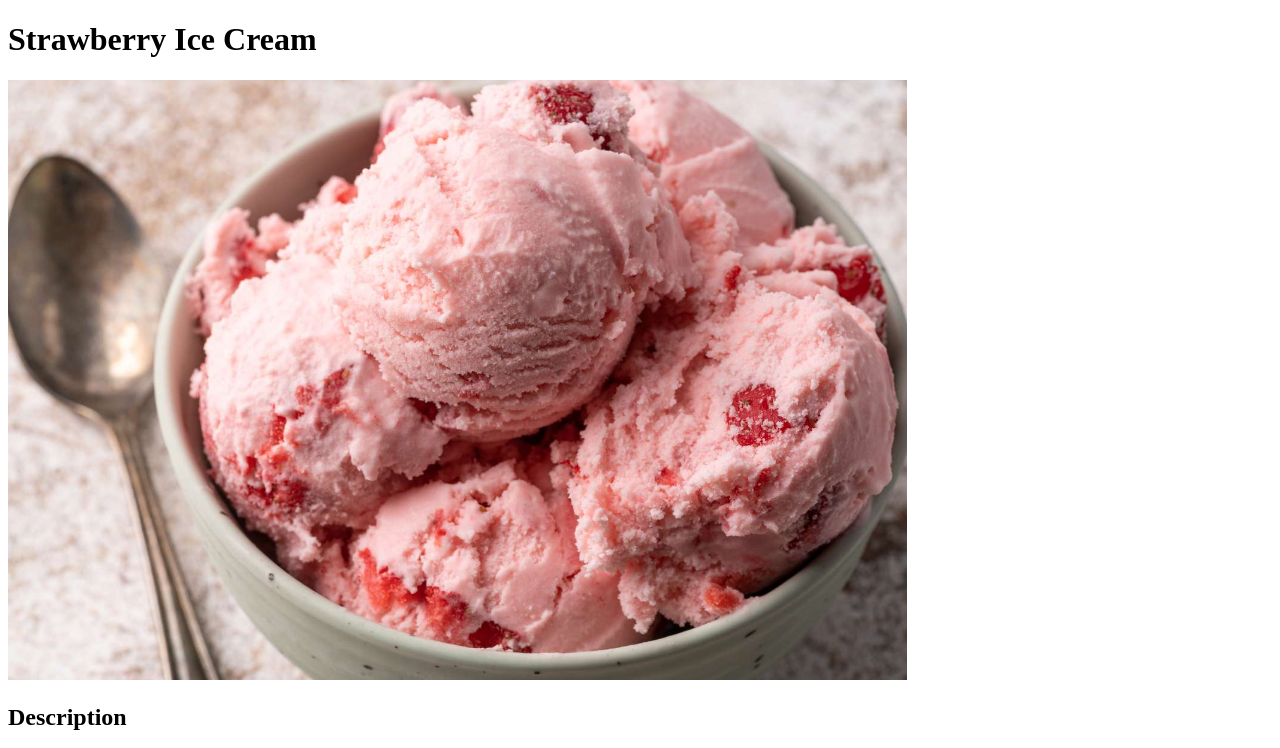
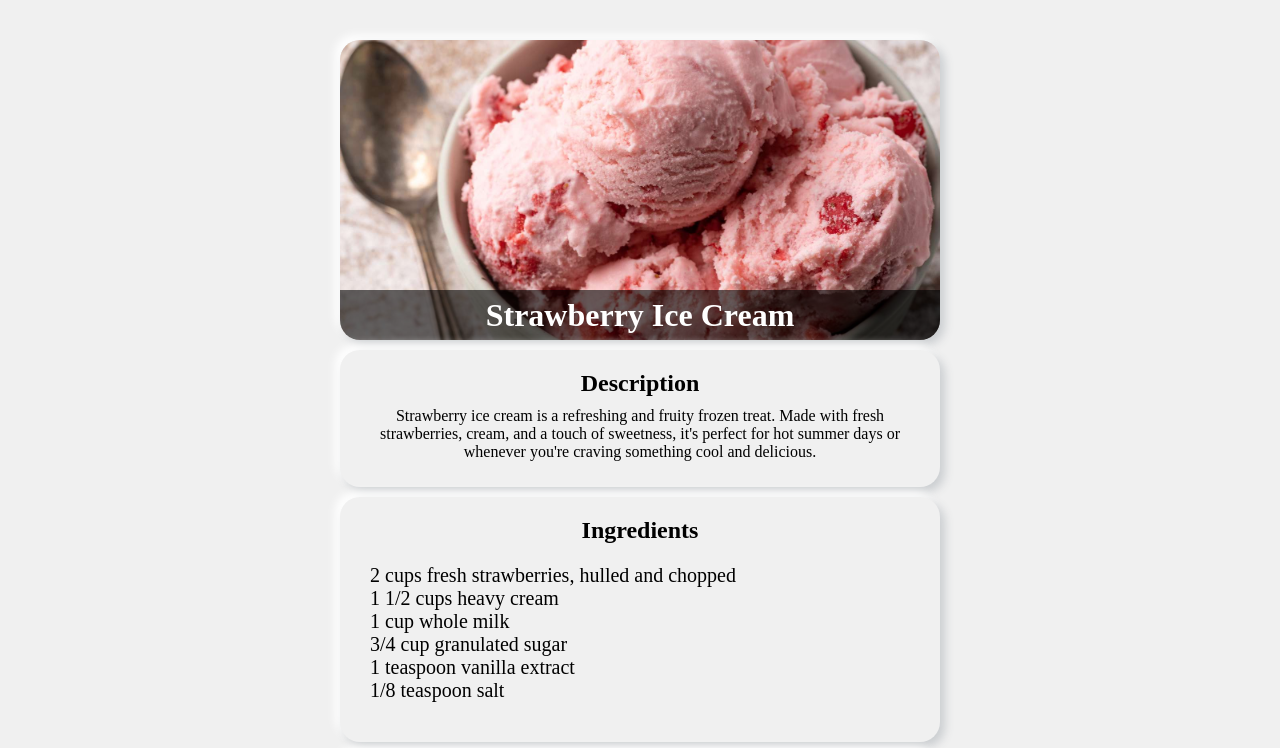
Before and after one commit to BrunoLadiv/1-simple-recipes, a plain HTML site: page recipes/strawberry-ice-cream.html in a window 1280 px wide. Shown: the top 748 px of the page. Drawn offline with Linux system fonts and the light colour scheme.

Commit message:
added css

```diff
--- a/recipes/strawberry-ice-cream.html
+++ b/recipes/strawberry-ice-cream.html
@@ -2,24 +2,35 @@
 <html>
   <head>
     <title>Strawberry Ice Cream Recipe</title>
+    <link
+      rel="stylesheet"
+      href="../styles.css"
+    />
   </head>
   <body>
-    <h1>Strawberry Ice Cream</h1>
+    <div class="neumorphic-box">
       <img
         src="./strawberry-ice-cream-10-0b3e120e7d6f4df1be3c57c17699eb2c.jpg"
         alt="Finished Strawberry Ice Cream"
-      height="600px"
+        class="header-img"
       />
 
-    <h2>Description</h2>
+      <div class="food-title">
+        <h1>Strawberry Ice Cream</h1>
+      </div>
+    </div>
+    <div class="neumorphic-box">
+      <h2 style="margin-bottom: 10px">Description</h2>
       <p>
         Strawberry ice cream is a refreshing and fruity frozen treat. Made with
-      fresh strawberries, cream, and a touch of sweetness, it's perfect for hot
-      summer days or whenever you're craving something cool and delicious.
+        fresh strawberries, cream, and a touch of sweetness, it's perfect for
+        hot summer days or whenever you're craving something cool and delicious.
       </p>
-
+    </div>
+    <div class="neumorphic-box">
       <h2>Ingredients</h2>
-    <ul>
+      <div class="steps">
+        <ul class="ingredients">
           <li>2 cups fresh strawberries, hulled and chopped</li>
           <li>1 1/2 cups heavy cream</li>
           <li>1 cup whole milk</li>
@@ -27,34 +38,39 @@
           <li>1 teaspoon vanilla extract</li>
           <li>1/8 teaspoon salt</li>
         </ul>
-
+      </div>
+    </div>
+    <div class="neumorphic-box">
       <h2>Steps</h2>
-    <ol>
+      <div class="steps">
+        <ul>
           <li>
             Step 1: In a blender or food processor, puree the strawberries until
             smooth. Set aside.
           </li>
           <li>
-        Step 2: In a mixing bowl, whisk together the heavy cream, whole milk,
-        granulated sugar, vanilla extract, and salt until the sugar has
-        dissolved.
+            Step 2: In a mixing bowl, whisk together the heavy cream, whole
+            milk, granulated sugar, vanilla extract, and salt until the sugar
+            has dissolved.
           </li>
           <li>Step 3: Stir in the strawberry puree until well combined.</li>
           <li>
-        Step 4: Cover the mixture and refrigerate for at least 2 hours, or until
-        thoroughly chilled.
+            Step 4: Cover the mixture and refrigerate for at least 2 hours, or
+            until thoroughly chilled.
           </li>
           <li>
-        Step 5: Once chilled, pour the mixture into an ice cream maker and churn
-        according to the manufacturer's instructions.
+            Step 5: Once chilled, pour the mixture into an ice cream maker and
+            churn according to the manufacturer's instructions.
           </li>
           <li>
-        Step 6: Transfer the churned ice cream to a lidded container and freeze
-        for an additional 2 to 4 hours, or until firm.
+            Step 6: Transfer the churned ice cream to a lidded container and
+            freeze for an additional 2 to 4 hours, or until firm.
           </li>
           <li>
             Step 7: Serve the strawberry ice cream in bowls or cones, and enjoy!
           </li>
-    </ol>
+        </ul>
+      </div>
+    </div>
   </body>
 </html>
--- /dev/null
+++ b/styles.css
@@ -0,0 +1,92 @@
+body {
+  display: flex;
+  align-items: center;
+  flex-direction: column;
+  height: 100vh;
+  margin: 30px;
+  background-color: #f0f0f0;
+}
+
+
+.neumorphic-box {
+  display: flex;
+  flex-direction: column;
+  margin-top: 10px;
+  width: 600px;
+
+  background-color: #f0f0f0;
+  box-shadow: 5px 5px 10px #cbced1, -5px -5px 10px #ffffff;
+  position: relative;
+  border-radius: 20px;
+  transition: box-shadow 0.3s ease;
+  text-align: center;
+
+
+}
+
+.neumorphic-box:hover {
+  box-shadow: 10px 10px 20px #cbced1, -10px -10px 20px #ffffff;
+}
+.header-img{
+  width: 100%;
+  height: 300px;
+  object-fit: cover;
+  border-radius: 20px;
+
+}
+
+
+
+
+ul {
+  list-style: none;
+  padding: 0px;
+  margin: 0;
+  font-size: 20px;
+}
+li a {
+  color: #333; /* Text color for links */
+  text-decoration: none; /* Remove underline */
+}
+li a:hover{
+  color: green;
+}
+.home-t{
+  font-style: italic;
+}
+.food-title{
+  display: flex;
+  justify-content: center;
+  align-items: center;
+  position: absolute;
+  height: 50px;
+  bottom: 0%;
+  color: white;
+  width: 100%;
+  background-color: rgba(1, 1, 1, 0.6);
+  border-bottom-left-radius: 20px;
+  border-bottom-right-radius: 20px;
+}
+
+p {
+  padding: 0px 30px 10px 30px;
+  margin-top: 0px;
+}
+
+.ingredients {
+  margin-bottom: 20px;
+}
+
+.steps{
+  padding: 0 30px 20px 30px;
+}
+
+
+ul{
+  text-align: left;
+}
+
+.recipes{
+  padding-bottom: 20px;
+  text-align: center;
+}
```
Also changed, not shown: index.html (+22 -7 lines), recipes/black-forest-cake.html (+45 -30 lines), recipes/lasagna.html (+38 -22 lines), 1 other file. Lines whose indentation alone changed are shown as unchanged.
